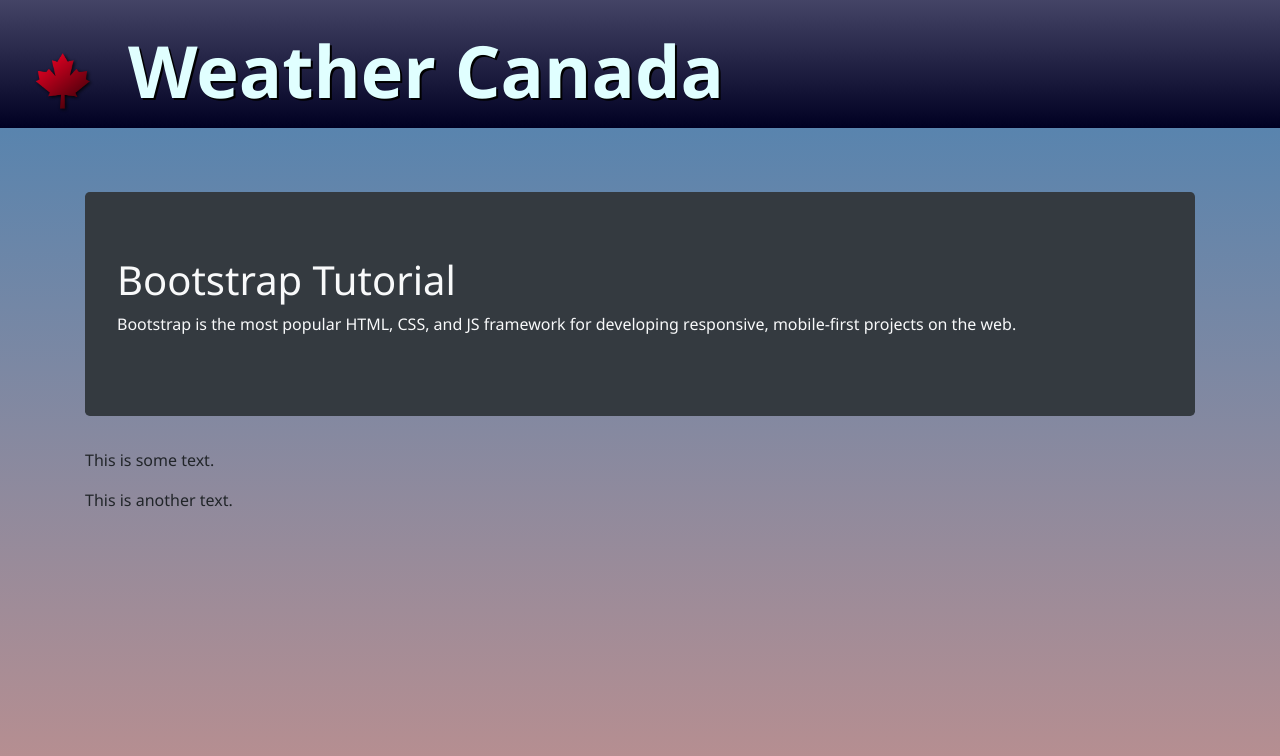
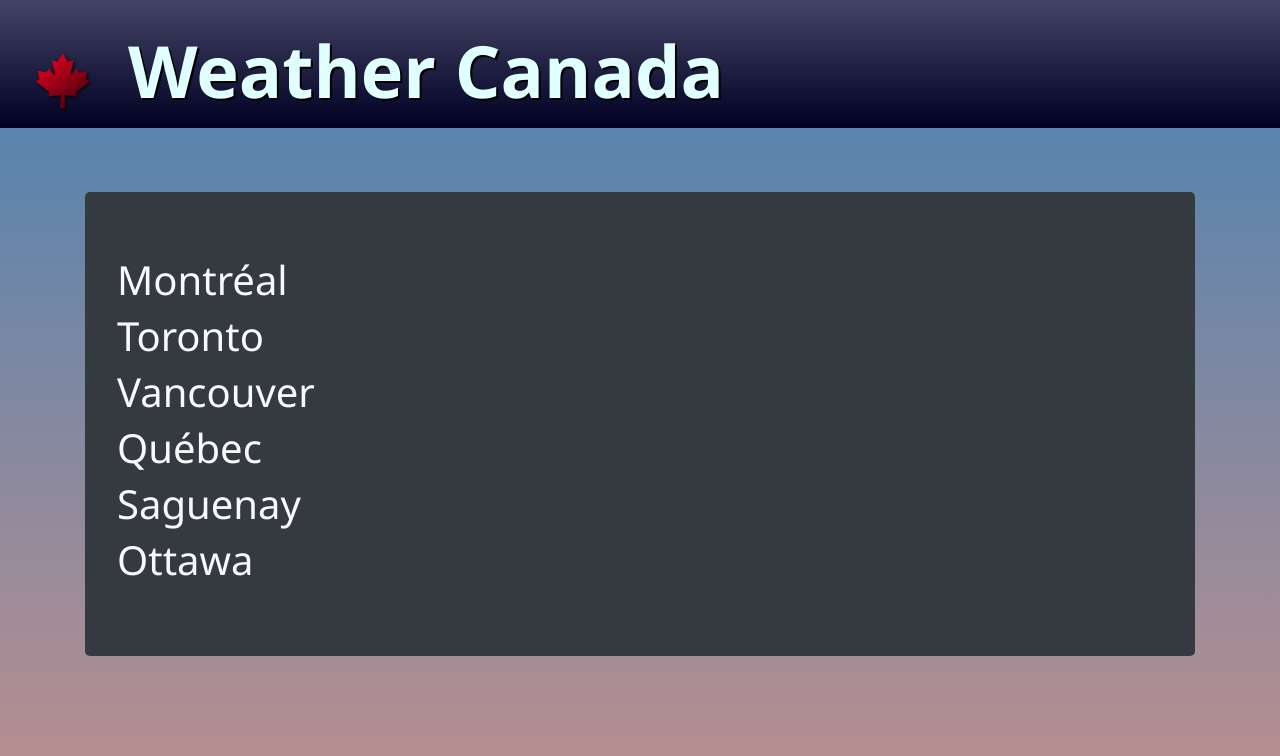
Before and after one commit to PhilippeBel/WeatherPrototype, an Angular app: page / in a window 1280 px wide. Shown: the top 756 px of the page. Built offline with nearby package versions, Linux system fonts and the light colour scheme.

Commit message:
list displays text

```diff
--- a/src/app/list-cities/list-cities.component.html
+++ b/src/app/list-cities/list-cities.component.html
@@ -1 +1,5 @@
-<p>list-cities works!</p>
+<div class="jumbotron text-light bg-dark" >
+<div class="text-light" *ngFor="let city of cities">
+    <h1>{{city}}</h1>
+  </div>
+</div>
--- a/src/app/list-cities/list-cities.component.ts
+++ b/src/app/list-cities/list-cities.component.ts
@@ -7,6 +7,10 @@ import { Component, OnInit } from '@angular/core';
 })
 export class ListCitiesComponent implements OnInit {
 
+  cities: string[] = [
+    "Montréal", "Toronto", "Vancouver", "Québec", "Saguenay", "Ottawa"
+  ];
+
   constructor() { }
 
   ngOnInit() {
--- a/src/app/main/main.component.html
+++ b/src/app/main/main.component.html
@@ -1,9 +1,3 @@
 <div class="container main">
-    <div class="jumbotron text-light bg-dark">
-      <h1>Bootstrap Tutorial</h1>
-      <p>Bootstrap is the most popular HTML, CSS, and JS framework for developing
-      responsive, mobile-first projects on the web.</p>
-    </div>
-    <p>This is some text.</p>
-    <p>This is another text.</p>
+  <app-list-cities></app-list-cities>
   </div>
```
